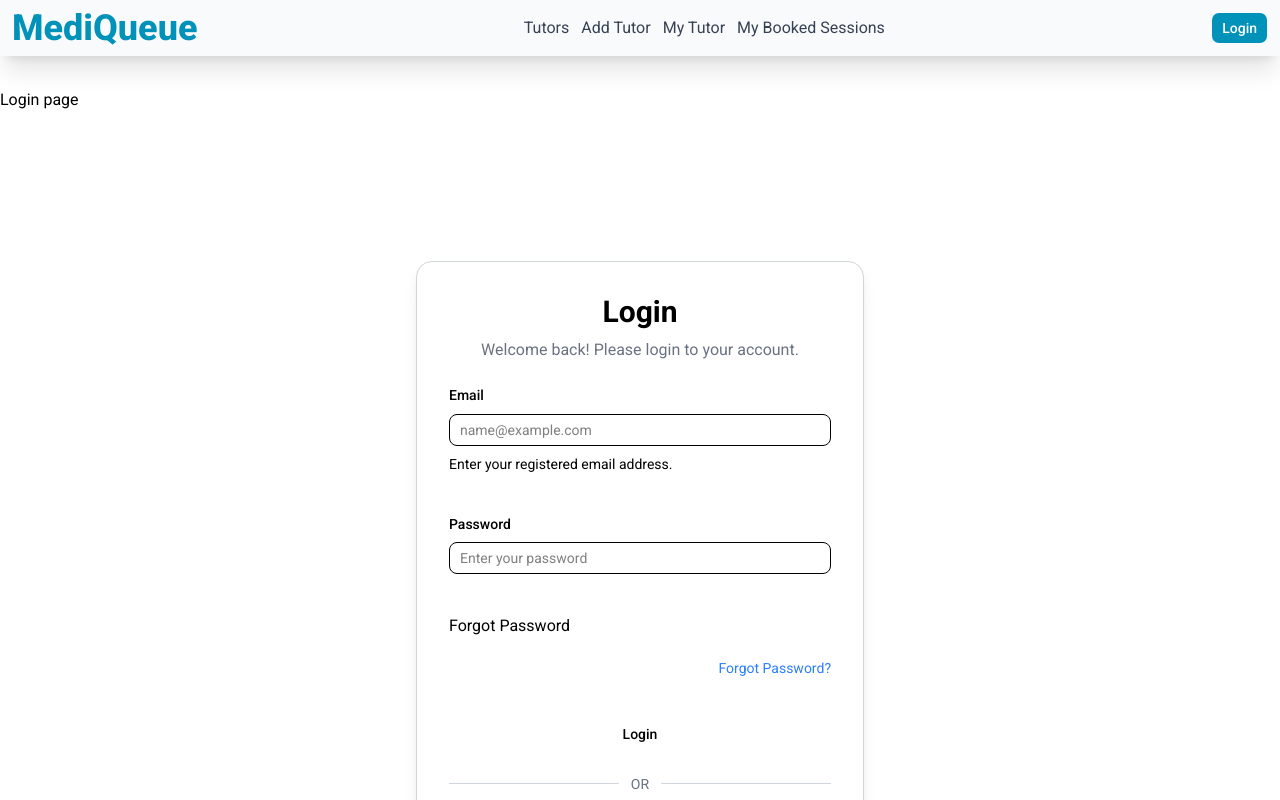
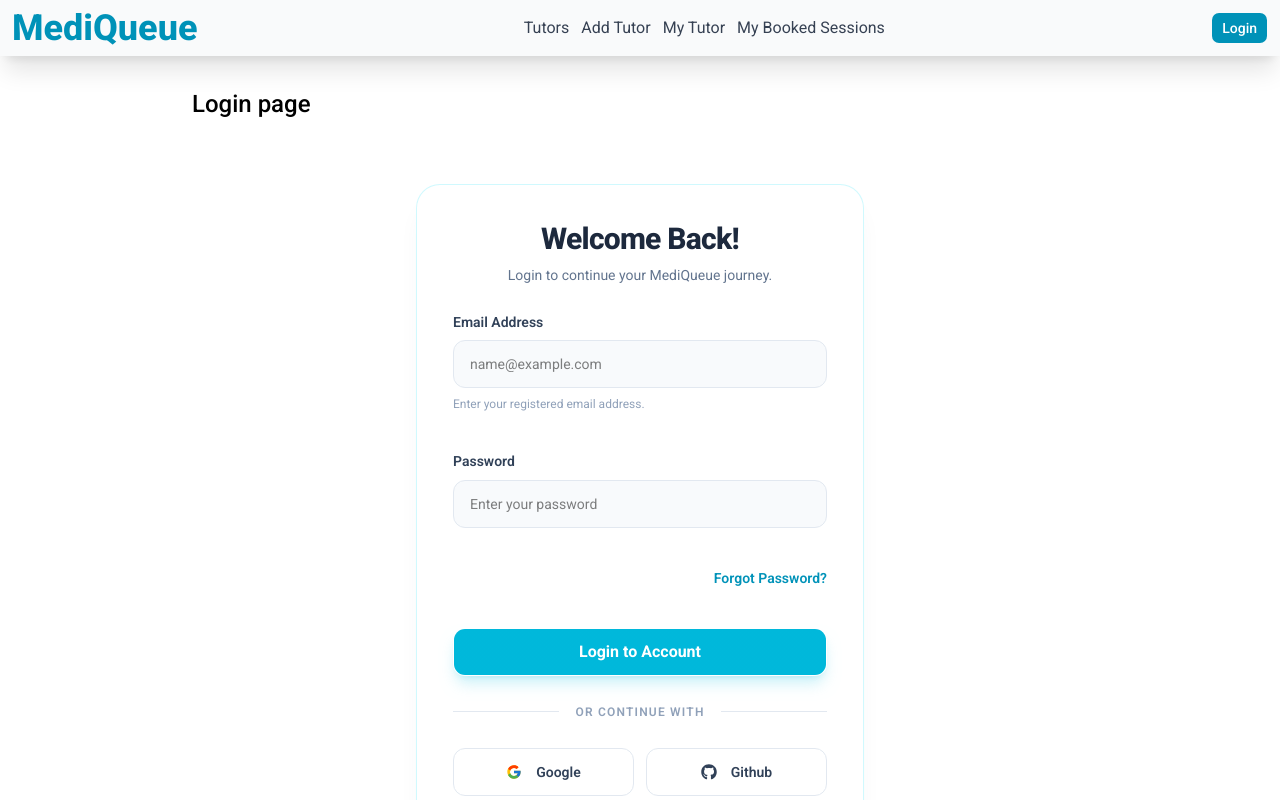
Before and after one commit to nasrullah-sheikh-noman/Mediqueue_TS, a Next.js app: page /login in a window 1280 px wide. Shown: the top 800 px of the page. Built offline with nearby package versions, Linux system fonts and the light colour scheme.

Commit message:
add login form

```diff
--- a/src/app/(auth)/login/page.tsx
+++ b/src/app/(auth)/login/page.tsx
@@ -4,7 +4,7 @@ import Login from "@/components/login/Login";
 const LoginPage = () => {
   return (
     <div className="my-22">
-      Login page
+      <h2 className="flex mx-auto max-w-4xl text-2xl font-medium">Login page</h2>
       <Login/>
     </div>
   );
--- a/src/components/login/Login.tsx
+++ b/src/components/login/Login.tsx
@@ -1,44 +1,47 @@
 "use client";
 
-import { FaGithub, FaGoogle } from "react-icons/fa";
+import { FaGithub } from "react-icons/fa";
 import { Button } from "../ui/button";
 import { Field, FieldDescription, FieldGroup, FieldLabel } from "../ui/field";
 import { Input } from "../ui/input";
 import Link from "next/link";
+import { FcGoogle } from "react-icons/fc";
 
 const Login = () => {
+  const handleLogin = async () => {};
 
-  const handleLogin = async () => {
+  const handleGoogleLogin = async () => {};
 
-  }
-
-  const handleGoogleLogin = async () => {
-
-  }
-
-  const handleGithubLogin = async () => {
-
-  }
+  const handleGithubLogin = async () => {};
 
   return (
-    <div className="mt-26 my-16 min-h-screen flex items-center justify-center px-4">
-      <div className="w-full max-w-md border border-gray-300 rounded-2xl p-8 shadow-lg">
+    <div className="relative flex min-h-screen items-center justify-center overflow-hidden  px-4 py-16 ">
 
-        {/* Heading */}
-        <div className="text-center mb-6">
-          <h1 className="text-3xl font-bold">Login</h1>
-          <p className="text-gray-500 mt-2">
-            Welcome back! Please login to your account.
+      {/* Login Card */}
+      <div className="relative z-10 w-full max-w-md rounded-3xl border border-cyan-200/50 bg-white/90 p-7 shadow-xl shadow-cyan-900/5 backdrop-blur-xl transition-all duration-300 hover:-translate-y-1 hover:shadow-2xl hover:shadow-cyan-900/10 sm:p-9 ">
+
+        <div className="mb-7 flex flex-col items-center">
+
+          <h1 className="text-3xl font-extrabold tracking-tight text-slate-800">
+            Welcome Back!
+          </h1>
+
+          <p className="mt-2 text-center text-sm text-slate-500">
+            Login to continue your MediQueue journey.
           </p>
         </div>
 
         {/* Form */}
         <form onSubmit={handleLogin}>
           <FieldGroup className="space-y-5">
-
             {/* Email */}
-            <Field>
-              <FieldLabel htmlFor="email">Email</FieldLabel>
+            <Field className="gap-2">
+              <FieldLabel
+                htmlFor="email"
+                className="font-semibold text-slate-700"
+              >
+                Email Address
+              </FieldLabel>
 
               <Input
                 id="email"
@@ -46,16 +49,22 @@ const Login = () => {
                 type="email"
                 placeholder="name@example.com"
                 required
+                className="h-12 rounded-xl border-slate-200 bg-slate-50 px-4 transition-all focus-visible:border-cyan-500 focus-visible:bg-white focus-visible:ring-2 focus-visible:ring-cyan-500/20"
               />
 
-              <FieldDescription>
+              <FieldDescription className="text-xs text-slate-400">
                 Enter your registered email address.
               </FieldDescription>
             </Field>
 
             {/* Password */}
-            <Field>
-              <FieldLabel htmlFor="password">Password</FieldLabel>
+            <Field className="gap-2">
+              <FieldLabel
+                htmlFor="password"
+                className="font-semibold text-slate-700"
+              >
+                Password
+              </FieldLabel>
 
               <Input
                 id="password"
@@ -63,67 +72,74 @@ const Login = () => {
                 type="password"
                 placeholder="Enter your password"
                 required
+                className="h-12 rounded-xl border-slate-200 bg-slate-50 px-4 transition-all focus-visible:border-cyan-500 focus-visible:bg-white focus-visible:ring-2 focus-visible:ring-cyan-500/20"
               />
             </Field>
 
-            Forgot Password
+            {/* Forgot Password */}
             <div className="flex justify-end">
               <Link
                 href="/forgot-password"
-                className="text-sm text-blue-500 hover:underline"
+                className="text-sm font-semibold text-cyan-600 transition-colors hover:text-cyan-800 hover:underline"
               >
                 Forgot Password?
               </Link>
             </div>
 
             {/* Login Button */}
-            <Button type="submit" className="w-full cursor-pointer">
-              Login
+            <Button
+              type="submit"
+              className="h-12 w-full cursor-pointer rounded-xl bg-gradient-to-r from-cyan-500 to-cyan-500 text-base font-bold text-white shadow-lg shadow-cyan-500/20 transition-all duration-300 hover:scale-[1.02] hover:from-cyan-600 hover:to-cyan-600 hover:shadow-xl active:scale-[0.98]"
+            >
+              Login to Account
             </Button>
           </FieldGroup>
         </form>
 
         {/* Divider */}
-        <div className="flex items-center gap-3 my-6">
-          <div className="h-[1px] bg-gray-300 w-full"></div>
-          <p className="text-sm text-gray-500">OR</p>
-          <div className="h-[1px] bg-gray-300 w-full"></div>
+        <div className="my-7 flex items-center gap-4">
+          <div className="h-px flex-1 bg-slate-200" />
+          <span className="text-xs font-semibold tracking-widest text-slate-400">
+            OR CONTINUE WITH
+          </span>
+          <div className="h-px flex-1 bg-slate-200" />
         </div>
 
         {/* Social Login */}
-        <div className="space-y-3">
-
-          {/* Google */}
+        <div className="grid grid-cols-2 gap-3">
           <Button
+            type="button"
             onClick={handleGoogleLogin}
             variant="outline"
-            className="w-full flex items-center gap-2 cursor-pointer"
+            className="h-12 cursor-pointer rounded-xl border-slate-200 bg-white font-semibold text-slate-700 transition-all duration-300 hover:-translate-y-1 hover:border-cyan-300 hover:bg-cyan-50 hover:shadow-md"
           >
-            <FaGoogle />
-            Login with Google
+            <FcGoogle className="mr-2 text-lg" />
+            Google
           </Button>
 
-          {/* Github */}
           <Button
+            type="button"
             onClick={handleGithubLogin}
             variant="outline"
-            className="w-full flex items-center gap-2 cursor-pointer"
+            className="h-12 cursor-pointer rounded-xl border-slate-200 bg-white font-semibold text-slate-700 transition-all duration-300 hover:-translate-y-1 hover:border-slate-400 hover:bg-slate-100 hover:shadow-md"
           >
-            <FaGithub />
-            Login with Github
+            <FaGithub className="mr-2 text-lg" />
+            Github
           </Button>
         </div>
 
         {/* Register Redirect */}
-        <p className="text-center text-sm text-gray-600 mt-6">
-          Don&apos;t have an account?{" "}
-          <Link
-            href="/register"
-            className="text-blue-500 font-medium hover:underline"
-          >
-            Register
-          </Link>
-        </p>
+        <div className="mt-8 border-t border-slate-100 pt-6 text-center">
+          <p className="text-sm text-slate-500">
+            Don&apos;t have an account?
+            <Link
+              href="/register"
+              className="ml-1 font-bold text-cyan-600 transition-colors hover:text-cyan-800 hover:underline"
+            >
+              Create Account
+            </Link>
+          </p>
+        </div>
       </div>
     </div>
   );
```
